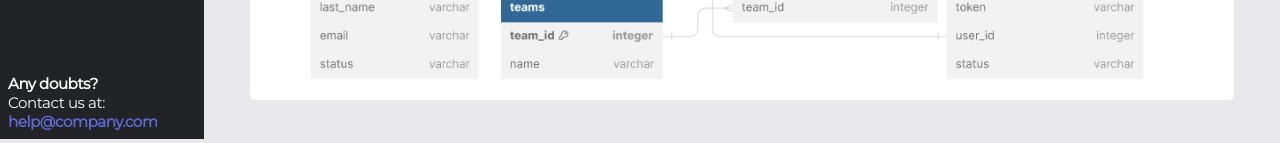
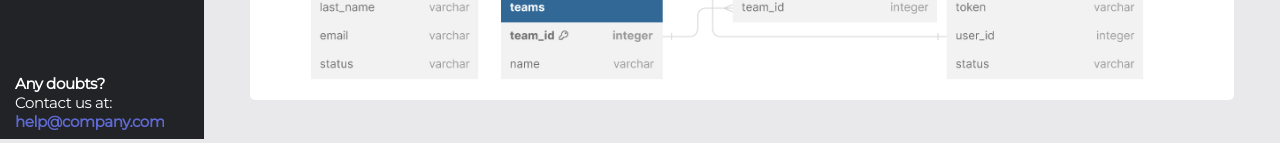
Before and after one commit to ramonamela/remuner-frontend-interview, a Vue app: page / in a window 1280 px wide. Shown: the part 661-804 px from the top of the page. Built offline with nearby package versions, Linux system fonts and the light colour scheme.

Commit message:
Contact format

```diff
--- a/src/components/NavigationDrawer.vue
+++ b/src/components/NavigationDrawer.vue
@@ -36,7 +36,7 @@
             <v-list-item prepend-icon="mdi-email-outline" :href="'mailto:help@company.com'" title="" value="email"
                 v-if="rail" class="fixedBottom v-list-icon">
             </v-list-item>
-            <v-list-item v-if="!rail" class="fixedBottom">
+            <v-list-item v-if="!rail" class="contact-container">
                 <div class="v-nav-help-text-format">
                     <div class="v-nav-help-doubts">Any doubts?</div>
                     <div class="v-nav-help-contact">Contact us at:</div>
@@ -113,9 +113,10 @@ export default {
     letter-spacing: -0.442px;
 }
 
-.fixedBottom {
+.contact-container {
     position: fixed;
     bottom: 0;
+    padding: 15px;
 }
 
 a {
```
